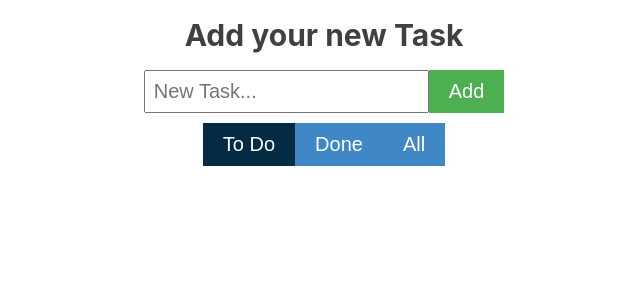
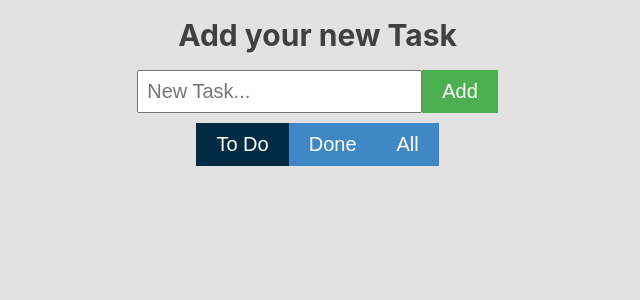
Before and after one commit to berrutti/todo-list, a React (Create React App) app: page / in a window 1280 px wide. Shown: the top 300 px of the page, without its empty margins (316-956 px from the left). Built offline with nearby package versions, Linux system fonts and the light colour scheme.

Commit message:
Add more styles

```diff
--- a/src/components/Container.tsx
+++ b/src/components/Container.tsx
@@ -5,7 +5,7 @@ type ContainerProps = {
 };
 
 function Container({ children }: ContainerProps): JSX.Element {
-  return <div>{children}</div>;
+  return <div className='container'>{children}</div>;
 }
 
 export default Container;
--- a/src/components/Task.tsx
+++ b/src/components/Task.tsx
@@ -1,4 +1,4 @@
-import { ChangeEvent, FormEvent, useState } from "react";
+import { ChangeEvent, useState } from "react";
 import { FiX as CancelIcon } from "react-icons/fi";
 import { FiTrash2 as DeleteIcon } from "react-icons/fi";
 import { FiEdit as EditIcon } from "react-icons/fi";
@@ -30,8 +30,7 @@ function Task({
   const [editing, setEditing] = useState(false);
   const [editedText, setEditedText] = useState<string>(text);
 
-  const handleSubmit = (event: FormEvent<HTMLFormElement>) => {
-    event.preventDefault();
+  const handleSubmit = () => {
     setEditing(false);
     if (editedText) {
       editTask(id, editedText);
@@ -49,9 +48,9 @@ function Task({
   return (
     <li>
       {editing ? (
-        <form onSubmit={handleSubmit}>
-          <div>
+        <>
           <input
+            className="list-input"
             id={id}
             type="text"
             required
@@ -60,9 +59,8 @@ function Task({
             onChange={handleChange}
           />
           <CancelIcon onClick={() => setEditing(false)} />
-            <SaveIcon type="submit" />
-          </div>
-        </form>
+          <SaveIcon onClick={handleSubmit} />
+        </>
       ) : (
         <>
           <input
--- a/src/index.css
+++ b/src/index.css
@@ -8,6 +8,7 @@ body {
   font-size: 20px;
   line-height: 20px;
   color: #404040;
+  background-color: #e2e2e2;
 }
 
 ul {
@@ -34,6 +35,7 @@ input[type="checkbox"] {
 
 label {
   margin: 10px;
+  width: 100%;
 }
 
 input[type="text"] {
@@ -53,6 +55,18 @@ button {
   font-size: 20px;
 }
 
+.container {
+  justify-content: center;
+  align-items: center;
+  width: 33vw;
+  left: 33%;
+  position: absolute;
+}
+
+.list-input {
+  width: 100%;
+}
+
 .crossed {
   text-decoration: line-through;
 }
```
Lines whose indentation alone changed are shown as unchanged.
